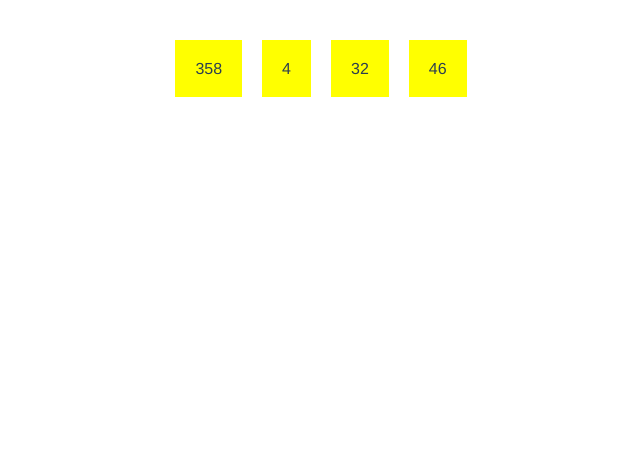
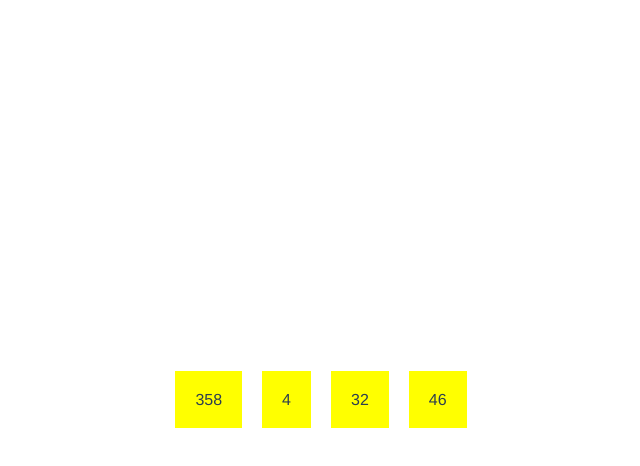
Before and after one commit to FrederikS/atimer, a Vue app: page / in a window 1280 px wide. Shown: the top 466 px of the page, without its empty margins (319-959 px from the left). Built offline with nearby package versions, Linux system fonts and the light colour scheme.

Commit message:
centered layout

```diff
--- a/src/App.vue
+++ b/src/App.vue
@@ -1,7 +1,7 @@
 <template>
-  <div id="app">
+  <main id="app">
     <Countdown :end="end" />
-  </div>
+  </main>
 </template>
 
 <script lang="ts">
@@ -21,12 +21,22 @@ export default class App extends Vue {
 </script>
 
 <style>
+html,
+body {
+  height: 100%;
+  display: grid;
+}
+
+* {
+  margin: 0;
+}
+
 #app {
   font-family: Avenir, Helvetica, Arial, sans-serif;
   -webkit-font-smoothing: antialiased;
   -moz-osx-font-smoothing: grayscale;
   text-align: center;
   color: #2c3e50;
-  margin-top: 60px;
+  margin: auto;
 }
 </style>
```
